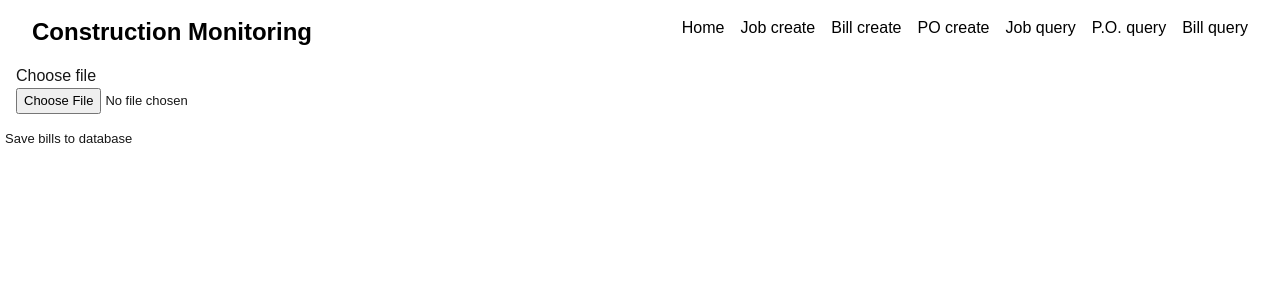
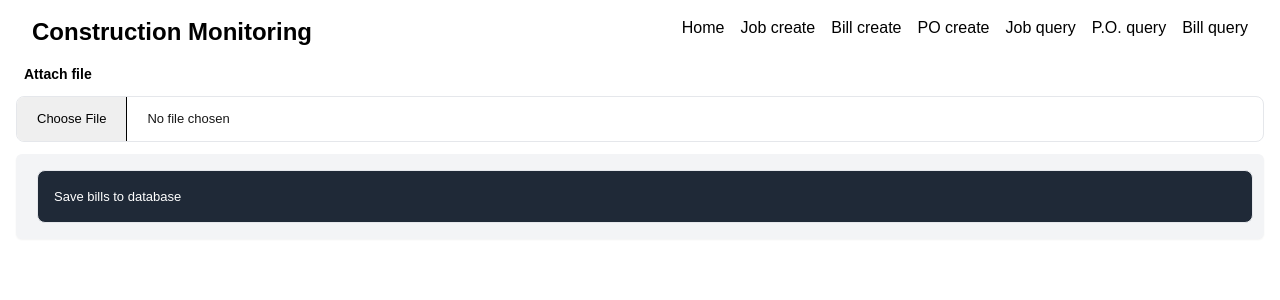
Before and after one commit to cperlovan/buildvercelfront, a Next.js app: page /billcreate in a window 1280 px wide. Shown: the top 300 px of the page. Built offline with nearby package versions, Linux system fonts and the light colour scheme.

Commit message:
billcreate style

```diff
--- a/app/billcreate/page.tsx
+++ b/app/billcreate/page.tsx
@@ -27,7 +27,7 @@ interface Jobsexcel {
   Comments: string;
   VarianceCodes: string;
   CostCodes: string;
-  RelatedPOs:	string;
+  RelatedPOs: string;
   LienWaivers: string;
 
 }
@@ -200,15 +200,14 @@ function Page() {
   }
 
   return (
-    <div>
     <div className='w-full mx-auto px-4'>
       <Header />
-      </div>
-      <div className="table-responsive">
-      <div className='mb-3 ml-4' >
-      <label htmlFor="formFile" className="form-label">Choose file</label>
+      <div>
+      <div className="table-responsive rounded-sm bg-gray-2">
+          <div className='mb-3 ' >
+          <label className="mb-3 block text-sm font-bold text-black dark:text-white ml-2"> Attach file</label>
             <input
-          className='form-control'
+              className='w-full cursor-pointer rounded-lg border-[1.5px] border-stroke bg-transparent outline-none transition file:mr-5 file:border-collapse file:cursor-pointer file:border-0 file:border-r file:border-solid file:border-stroke file:bg-whiter file:px-5 file:py-3 file:hover:bg-primary file:hover:bg-opacity-10 focus:border-primary active:border-primary disabled:cursor-default disabled:bg-whiter dark:border-form-strokedark dark:bg-form-input dark:file:border-form-strokedark dark:file:bg-white/30 dark:file:text-white dark:focus:border-primary'
               type="file"
               id="formFile"
               onChange={handleFileChange}
@@ -217,8 +216,8 @@ function Page() {
           </div>
           {isLoading && <p>Loading data...</p>}
           {error && <p className="error">{error}</p>}
-      <form className="form-control" onSubmit={handleSubmit} >
-        <button className="btn btn-secondary"  style={{fontSize: 'small', marginLeft:'5px'}} >Save bills to database</button>
+          <form className="bg-gray-100 p-4 rounded-md shadow-sm mt-3" onSubmit={handleSubmit} >
+            <button className="flex w-full items-center text-white justify-start gap-3.5 rounded-lg border border-stroke bg-gray-800 p-4 hover:bg-gray-900 dark:border-strokedark dark:bg-meta-4 dark:hover:bg-opacity-50 " disabled={isLoading} style={{ fontSize: 'small', marginLeft: '5px' }} >Save bills to database</button>
             {!isLoading && data.length > 0 && (
               <table id="Datatable" className="table table-hover fs-6 table-striped mt-3">
                 <thead>
@@ -271,6 +270,7 @@ function Page() {
         </div>
 
       </div>
+    </div>
   );
 }
 
```
Lines whose indentation alone changed are shown as unchanged.
